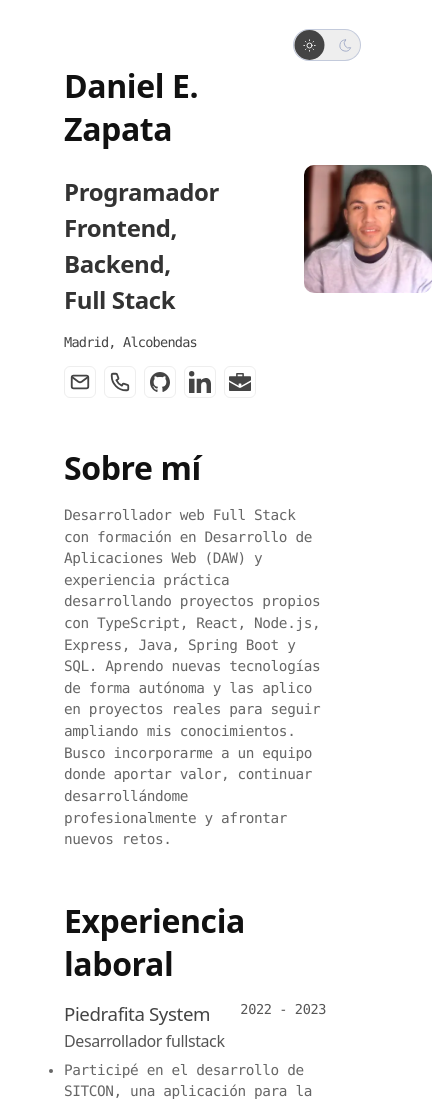
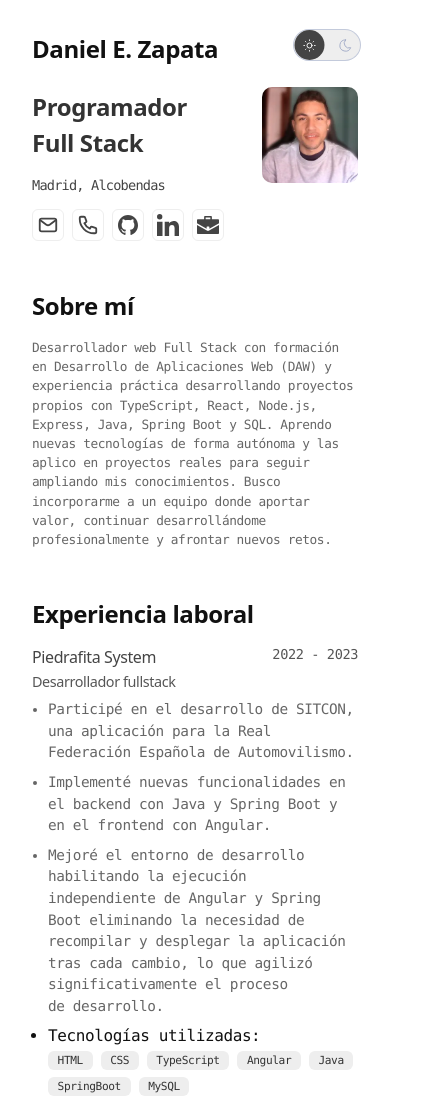
Before and after one commit to DezzDev/curriculum, an Astro site: page / in a window 390 px wide. Shown: the top 1101 px of the page, 432 px wide, since content can reach past the window. Built offline with nearby package versions, Linux system fonts and the light colour scheme; Astro itself is replaced by a stand-in of ours.

Commit message:
update: refine layout styles for responsiveness and adjust skill section gaps

```diff
--- a/cv.json
+++ b/cv.json
@@ -1,7 +1,7 @@
 {
 	"basics": {
 		"name": "Daniel E. Zapata",
-		"label": "Programador Frontend, Backend, Full Stack",
+		"label": "Programador Full Stack",
 		"image": "./profile-image.webp",
 		"email": "daniel-dezz@hotmail.com",
 		"phone": "672608183",
--- a/src/components/sections/Experience.astro
+++ b/src/components/sections/Experience.astro
@@ -105,7 +105,8 @@ const SKILLS_ICONS: Record<string, any> = {
 
 	.ul-style-disc {
 		list-style: disc;
-		gap: 0.5rem !important;
+		gap: 0.5rem;
+    padding-left: 1rem;
 	}
 
 	.work-experience {
@@ -120,7 +121,7 @@ const SKILLS_ICONS: Record<string, any> = {
 		font-size: 0.7rem;
 		display: flex;
 		flex-flow: row wrap;
-		gap: 1rem;
+		column-gap: 0.5rem;
 	}
 	.icon-skill {
 		margin-top: 0.4rem;
--- a/src/components/sections/Hero.astro
+++ b/src/components/sections/Hero.astro
@@ -152,7 +152,7 @@ const printInfo = [email, phone, linkedinUrl, portfolio].filter(Boolean).join("
     display: flex;
     flex-direction: column;
     gap: 0.5rem;
-    padding-right: 2rem;
+
   }
 
   .print {
@@ -169,4 +169,10 @@ const printInfo = [email, phone, linkedinUrl, portfolio].filter(Boolean).join("
       display: none;
     }
   }
+
+  @media (max-width: 768px){
+    img {
+      width: 96px;
+    }
+  }
 </style>
--- a/src/components/sections/Skills.astro
+++ b/src/components/sections/Skills.astro
@@ -176,7 +176,7 @@ const SKILLS_ICONS: Record<string, any> = {
 	ul{
 		display: flex;
 		flex-flow: row wrap;
-		gap: 1rem;
+		gap:0.5rem;
 		margin-bottom: 1rem;
 	}
 
--- a/src/layouts/Layout.astro
+++ b/src/layouts/Layout.astro
@@ -182,4 +182,27 @@ const { title } = Astro.props;
       display: none !important;
     }
   }
+
+  @media (max-width: 768px) {
+
+    h1 {
+      font-size: 1.5rem;
+    }
+
+    h2 {
+      font-size: 1.2rem;
+    }
+
+    h3 {
+      font-size: 1rem;
+    }
+
+    h4 {
+      font-size: 0.9rem;
+    }
+
+    p {
+      font-size: 0.8rem;
+    }
+  }
 </style>
--- a/src/pages/index.astro
+++ b/src/pages/index.astro
@@ -34,4 +34,9 @@ const {name} = basics
 		margin: auto;
 		width: 100%;
 	}
+  @media (max-width: 768px) {
+    main {
+      padding: 2rem;
+    }
+  }
 </style>
```
